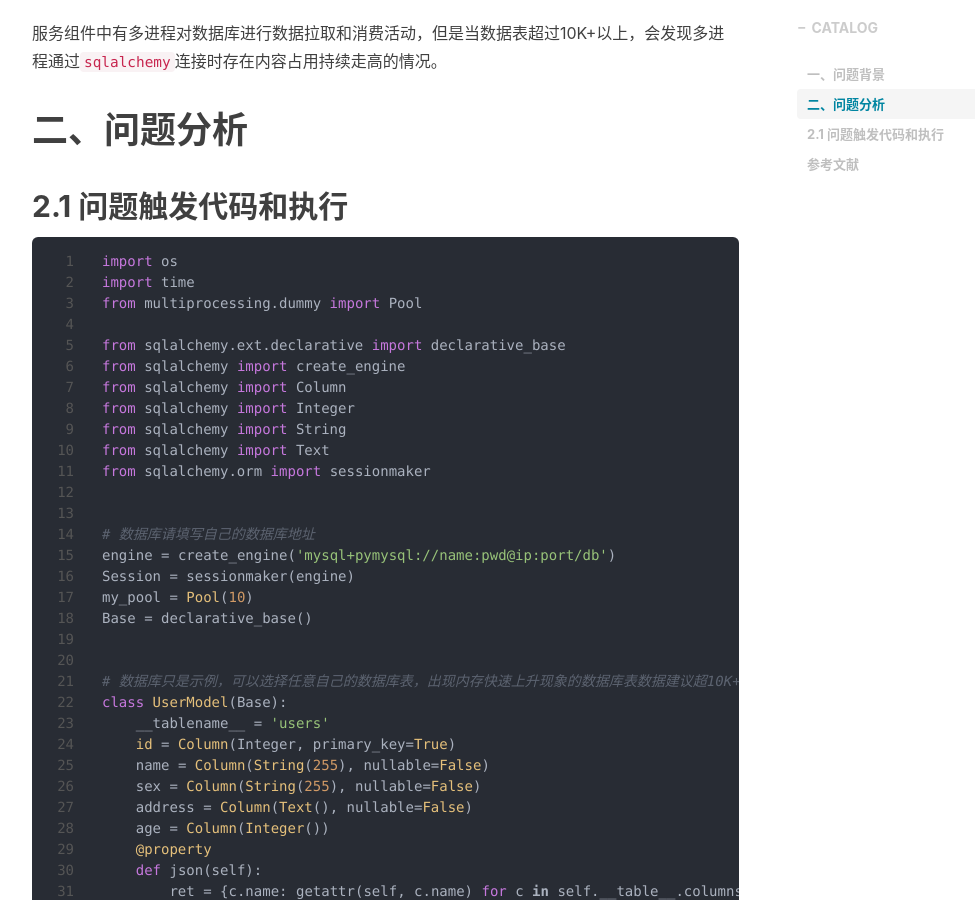
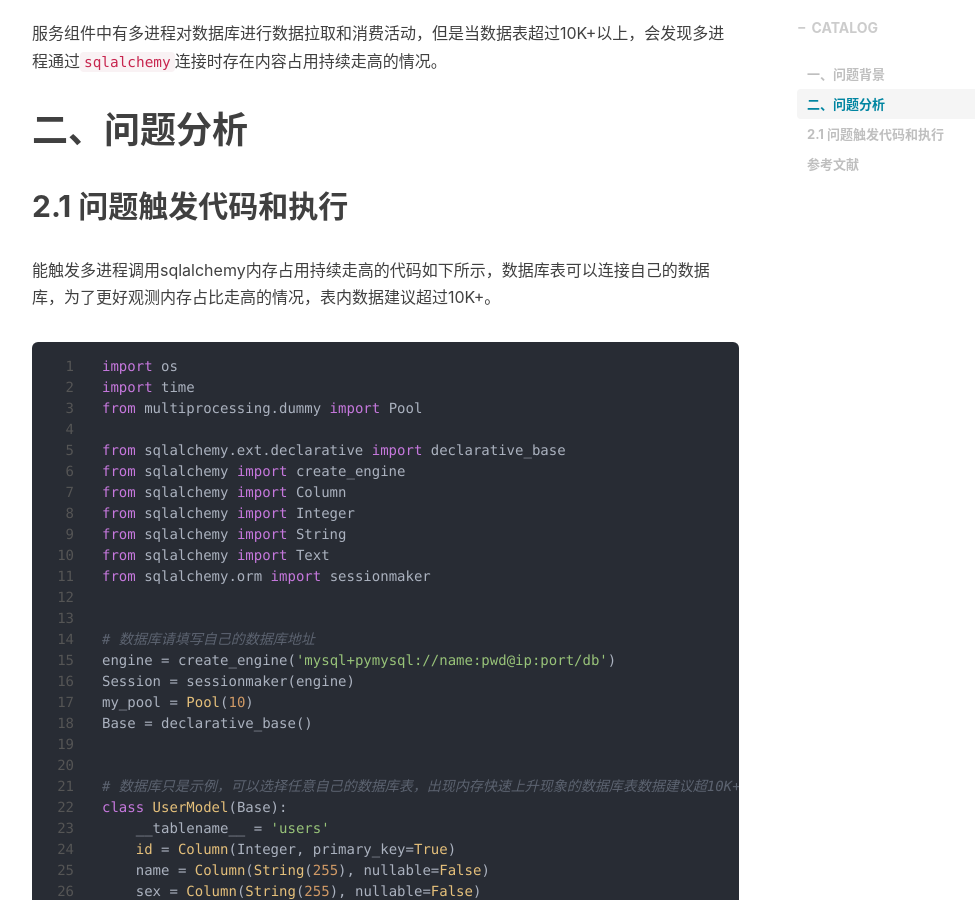
Before and after one commit to shihai1991/shihai1991.github.io, a Jekyll site: the page built from _posts/2022-09-20-multiprocessing-sqlalchemy.md, in a window 1280 px wide and 900 px high, scrolled down 627 px. Shown: the whole window, without its empty margins (233-1208 px from the left). Built offline with Jekyll 4.4.1, drawn with Linux system fonts in a browser that asks for light colours; nearby versions of some CDN libraries; comment, search, counter and statistics services are not loaded.

Commit message:
Update 2022-09-20-multiprocessing-sqlalchemy.md

````diff
--- a/_posts/2022-09-20-multiprocessing-sqlalchemy.md
+++ b/_posts/2022-09-20-multiprocessing-sqlalchemy.md
@@ -13,7 +13,7 @@ time: '2022.09.18 09:07:00'
 
 # 二、问题分析
 ## 2.1 问题触发代码和执行
-
+能触发多进程调用sqlalchemy内存占用持续走高的代码如下所示，数据库表可以连接自己的数据库，为了更好观测内存占比走高的情况，表内数据建议超过10K+。
 ```python
 import os
 import time
````
